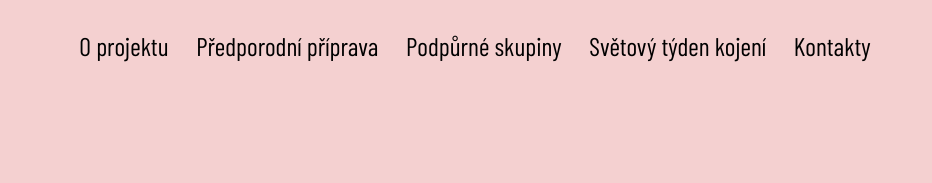
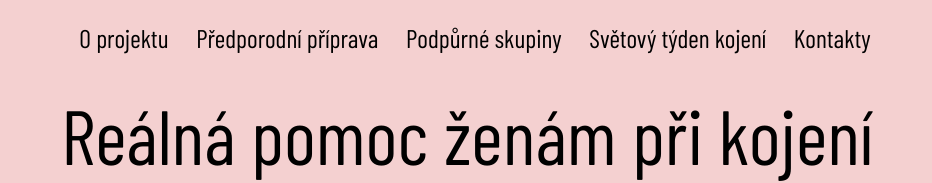
Before and after one commit to xteryna/PROJEKT-KojoRady2, a plain HTML site: page index.html in a window 1280 px wide. Shown: the top 183 px of the page, without its empty margins (173-1105 px from the left). Drawn offline with nearby package versions, Linux system fonts and the light colour scheme; a web font is replaced by a local one.

Commit message:
section min-height:dvh canceled

```diff
--- a/index.html
+++ b/index.html
@@ -238,7 +238,7 @@
     </section>
 
     <section class="footer">
-        <p>copyright: Tereza Beránková 2023</p>
+        <p>copyright: Tereza Beránková 2024</p>
     </section>
 
 
--- a/style.css
+++ b/style.css
@@ -49,7 +49,7 @@ a {
     background-color: #f4d0d0;
     width: 100%;
 
-    padding-block: 1em;
+    padding-block: 0.5em;
     display: grid;
     grid-template-columns: repeat(5, auto);
 
@@ -76,7 +76,7 @@ a {
 
 
     align-content: center;
-    min-height: 100dvh;
+    /* min-height: 100dvh; */
     padding: 10vh 1.5vw 3vh;
     border-bottom: 1px solid #e4b3b3;
 }
```
